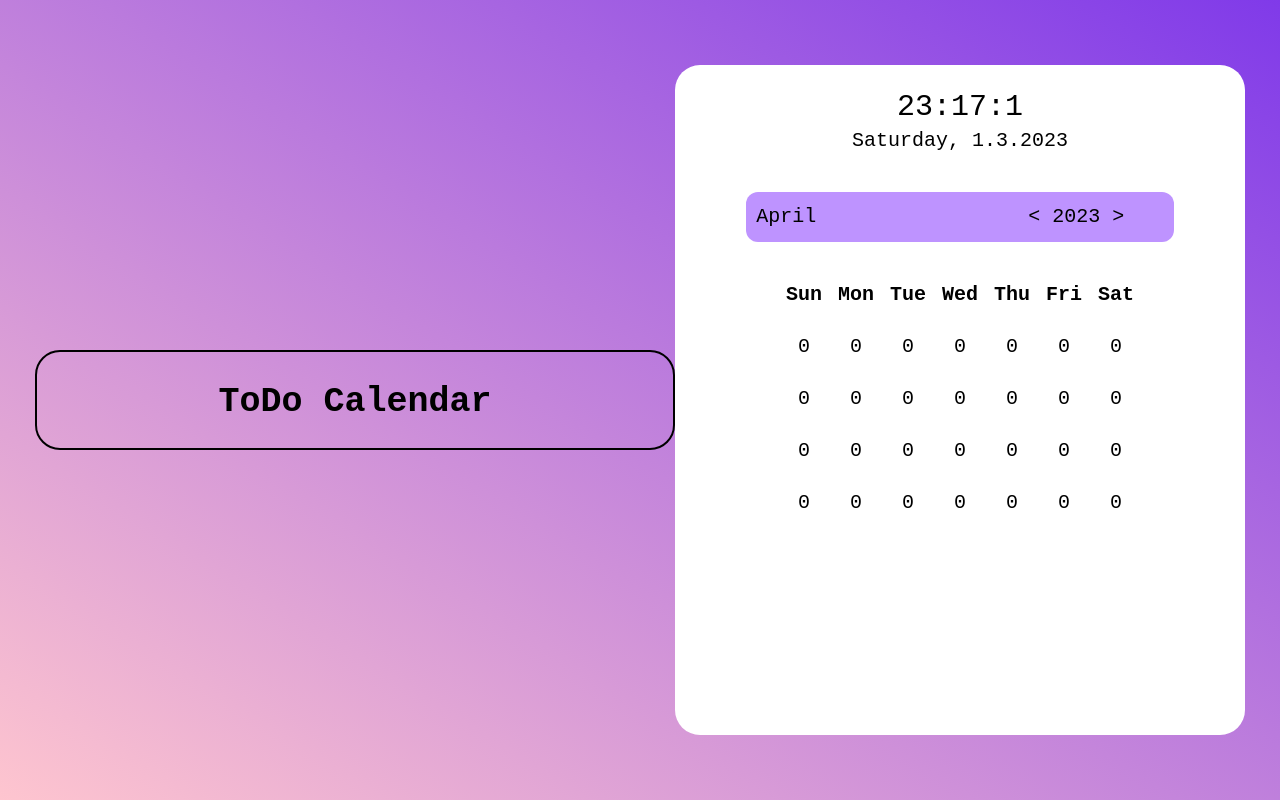
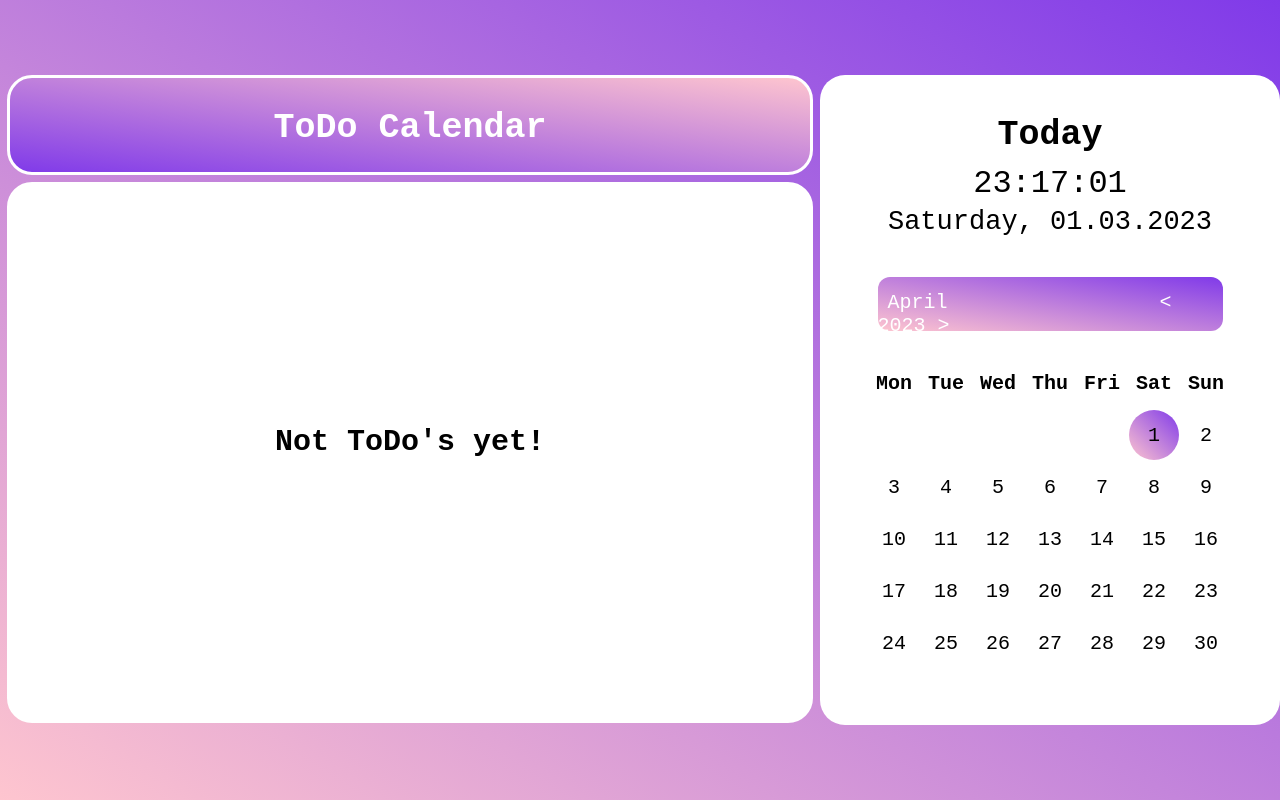
Before and after one commit to Pyth0nHater/calendar-with-todo, a plain HTML site: page index.html in a window 1280 px wide. Drawn offline with Linux system fonts and the light colour scheme.

Commit message:
wqeeeeeeeeeeee

```diff
--- a/index.html
+++ b/index.html
@@ -9,49 +9,35 @@
     <title>Calendar with ToDo</title>
 </head>
 <body onload="updateDate(); setInterval('updateDate(); updateTime()', 1000 ); updateTime(); todayYearMonth()">
+    <div class="main">
+        <div class="mainContainer">
             <div class="headColor">
                 <div class="headName"><strong>ToDo Calendar</strong></div>
             </div>
+            <div class="todoList">
+                <div class="notTodo"><strong>Not ToDo's yet!</strong></div>
+            </div>
+        </div>
         <div class="container">
             <div class="calendarBody">
+                <div class="today"><strong>Today</strong></div>
                 <div class="nowToday">
                     <div class="todayTime"></div>
                     <div class="todayDate"></div>
                 </div>
                 <div class="calendarHeader">
                     <span class="month">
-                    <button class="changeMonth"></button>
+                        <button class="changeMonth" onclick="changeMonth()"></button>
                     </span>
                     <span class="yearWithButtons">
-                    <button class="changeYear"><</button>
+                        <button class="changeYear" onclick="changeYearBack()"><</button>
                             <span class="year"></span>
-                    <button class="changeYear">></button>
+                        <button class="changeYear"  onclick="changeYearNext()">></button>
                     </span>
                 </div>
-            <table>
-                <th>Sun</th>
-                <th>Mon</th>
-                <th>Tue</th>
-                <th>Wed</th>
-                <th>Thu</th>
-                <th>Fri</th>
-                <th>Sat</th>
-                <tr>
-                    <td></td><td></td><td></td><td></td><td></td><td></td><td></td>
-                </tr>
-                <tr>
-                    <td></td><td></td><td></td><td></td><td></td><td></td><td></td>
-                </tr>
-                <tr>
-                    <td></td><td></td><td></td><td></td><td></td><td></td><td></td>
-                </tr>
-                <tr>
-                    <td></td><td></td><td></td><td></td><td></td><td></td><td></td>
-                </tr>
-
-
-
-            </table>
+                <div class="calendar"></div>
+                <div class="forChangeMonth"></div>
+            </div>
         </div>
     </div>
 </body>
--- a/script.js
+++ b/script.js
@@ -22,17 +22,18 @@ const weekday = [
     "Friday",
     "Saturday"
 ];
+let now = new Date();
+
 
 function updateDate(){
     let now = new Date();
 
     const todayDate = document.querySelector('.todayDate')
     let nowWeek = weekday[now.getDay()]
-    let nowDay = now.getDate()
-    let nowMonth = now.getMonth()
+    let nowDay = String(now.getDate()).length == 1 ? '0' + String(now.getDate()) : String(now.getDate())
+    let nowMonth = String(now.getMonth()).length == 1 ? '0' + String(now.getMonth()) : String(now.getMonth())
     let nowYear = now.getFullYear()
 
-    console.log(typeof(nowSeconds))
     todayDate.innerHTML = `${nowWeek}, ${nowDay}.${nowMonth}.${nowYear}`;
 }
 
@@ -40,9 +41,9 @@ function updateTime(){
     let now = new Date();
 
     const todayTime = document.querySelector('.todayTime')
-    let nowHours = now.getHours()
-    let nowMinutes = now.getMinutes()
-    let nowSeconds = now.getSeconds()
+    let nowHours = String(now.getHours()).length == 1 ? '0' + String(now.getHours()) : String(now.getHours())
+    let nowMinutes = String(now.getMinutes()).length == 1 ? '0' + String(now.getMinutes()) : String(now.getMinutes())
+    let nowSeconds = String(now.getSeconds()).length == 1 ? '0' + String(now.getSeconds()) : String(now.getSeconds())
 
     todayTime.innerHTML = `${nowHours}:${nowMinutes}:${nowSeconds}`
 
@@ -58,15 +59,101 @@ function todayYearMonth(){
     todayYear.innerHTML = `${now.getFullYear()}`
 }
 
+
+
+function createCalendar(elem, year, month){
+    elem = document.querySelector(elem)
+
+    let d = new Date(year, month)
+
+    let table = `
+    <table>
+    <tr>
+        <th>Mon</th>
+        <th>Tue</th>
+        <th>Wed</th>
+        <th>Thu</th>
+        <th>Fri</th>
+        <th>Sat</th>
+        <th>Sun</th>
+    </tr><tr>`;
+
+    for(let i = 0; i<getDay(d);i++){
+        table += '<td></td>'
+    }
+
+    while(d.getMonth() == month){
+        if(d.getDate() == now.getDate()){
+            table += '<td>' + '<button class="clickDay" onclick ="addTodo()" style=" background: linear-gradient(to bottom left, rgb(128, 58, 233), rgb(254, 197, 207));">' + d.getDate() + '</button>' + '</td>'
+        }else{
+        table += '<td>' + '<button class="clickDay" onclick ="addTodo()" >' + d.getDate() + '</button>' + '</td>'
+        }
+        if(getDay(d) % 7 == 6){
+           table+='</tr><tr>'
+        }
+        d.setDate(d.getDate()+1)
+    }
+
+    for(let i = getDay(d); i<7;i++){
+        table += '<td></td>'
+    }
+
+    table += '</tr></table>'
+    elem.innerHTML = table
+}
+let yearForChange = now.getFullYear()
+let monthForChange = now.getMonth()
+
+createCalendar('.calendar', yearForChange, monthForChange)
+
+function changeYearBack(){
+    yearForChange--
+    const todayYear = document.querySelector('.year')
+    todayYear.innerHTML = `${yearForChange}`
+    createCalendar('.calendar', yearForChange, now.getMonth())
+}
+
+function changeYearNext(){
+    yearForChange++
+    const todayYear = document.querySelector('.year')
+    todayYear.innerHTML = `${yearForChange}`
+    createCalendar('.calendar', yearForChange, now.getMonth())
+}
+
+function getDay(date){
+    let day = date.getDay();
+    if(day == 0) day = 7
+    return day - 1
+}
+
+
 function addTodo(){
     console.log('ADD')
 }
 
-const days = document.querySelectorAll('td')
-days.forEach(e  => {
-    const daysButtons = document.createElement('button')
-    daysButtons.className = 'clickDay'
-    daysButtons.onclick = addEventListener('click', addTodo)
-    daysButtons.innerHTML = '0'
-    e.append(daysButtons)
-    })
+
+function changeMonth(){
+    const monthListForCahnge = document.querySelector('.forChangeMonth')
+    months.forEach(element => {
+        const monthButtons = document.createElement('button')
+        monthButtons.className = 'clickMonth'
+        monthButtons.onclick = addEventListener('click',choseMonth())
+        monthButtons.innerHTML = element
+        monthListForCahnge.append(monthButtons)
+    });
+    monthListForCahnge.style.display = "block";
+    document.querySelector('.calendar').style.display = "none";
+}
+
+function choseMonth(){
+
+}
+
+// const days = document.querySelectorAll('td')
+// days.forEach(e  => {
+//     const daysButtons = document.createElement('button')
+//     daysButtons.className = 'clickDay'
+//     daysButtons.onclick = addEventListener('click', addTodo)
+//     daysButtons.innerHTML = '0'
+//     e.append(daysButtons)
+//     })
--- a/style.css
+++ b/style.css
@@ -3,66 +3,68 @@
     padding: 0;
     border: 0;
     outline: none;
-    box-sizing: border-box;
 }
 
 body{
     height: 100vh;
     background: linear-gradient(to bottom left, rgb(128, 58, 233), rgb(254, 197, 207));
+
+}
+
+.main{
     display: flex;
+    justify-content: center;
     align-items: center;
-    justify-content: center;
+    width: auto;
+    height: 100vh;
+}
+
+.mainContainer{
+    padding: 7px;
+    padding-top: 5px;
+    display:inline-block;
+    vertical-align: middle;
 
 }
 
 .container{
-    position: relative;
-    height:700px;
+    display:inline-block;
+    vertical-align: middle;
+    height: 650px;
     width: 500px;
     background-color: white;
     border-radius: 25px;
 }
 
-@media (max-width: 1300px) {
-    .container{
-        width: 570px;
-        height: 670px;
-    }
+.headColor{
+    text-align: center;
+    border: solid 3px white;
+    border-radius: 25px;
+    height: 94px;
+    width: 800px;
+    background: linear-gradient(to top right, rgb(128, 58, 233), rgb(254, 197, 207));
 }
 
-@media (max-width: 1100px) {
-    .container{
-        width: 454px;
-        height: 554px;
-    }
-}
-
-@media (max-width: 850px) {
-    .container{
-        width: 270px;
-        height: 370px;
-    }
-}
-
-@media (max-width: 400px) {
-    .container{
-        width: 170px;
-        height: 270px;
-    }
-}
-
-
-.headColor{
-    text-align: center;
-    justify-content: center;
-    border: solid 2px;
+.todoList{
+    margin-top: 7px;
+    border: solid 3px white;
     border-radius: 25px;
-    height: 100px;
-    width: 50%;
+    height: 535px;
+    width: 800px;
+    background-color: white;
 }
 
 .headName{
+    color: white;
     padding-top: 30px;
+    font-size: 35px;
+    font-family: Andale Mono, monospace;
+}
+
+.today{
+    margin-top: 40px;
+    text-align: center;
+    justify-content: center;
     font-size: 35px;
     font-family: Andale Mono, monospace;
 }
@@ -72,27 +74,27 @@ body{
 }
 
 .todayTime{
-    margin-top: 25px;
-    font-size: 30px;
+    margin-top: 10px;
+    font-size: 32px;
     font-family: Andale Mono, monospace;
 }
 
 .todayDate{
     margin-top: 5px;
-    font-size: 20px;
+    font-size: 27px;
     font-family: Andale Mono, monospace;
 }
 
 
 .calendarHeader{
-    padding-top: 12.5px;
+    padding-top: 14px;
     margin-top: 40px;
     margin-left: auto;
     margin-right: auto;
     border-radius: 12px;
-    height: 50px;
+    height: 40px;
     width: 75%;
-    background-color: rgb(190, 147, 255);
+    background: linear-gradient(to bottom left, rgb(128, 58, 233), rgb(254, 197, 207));
 }
 .month{
     margin-left: 10px;
@@ -101,19 +103,22 @@ body{
 }
 
 .yearWithButtons{
+    color:white;
     font-size: 20px;
     font-family: Andale Mono, monospace;
     margin-left: 200px;
 }
 
 .changeYear{
-    background-color: rgb(190, 147, 255);
+    background: none;
+    color:white;
     font-size: 20px;
     font-family: Andale Mono, monospace;
 }
 
 .changeMonth{
-    background-color: rgb(190, 147, 255);
+    color:white;
+    background: none;
     font-size: 20px;
     font-family: Andale Mono, monospace;
 }
@@ -138,7 +143,7 @@ td,th{
 }
 
 .clickDay:hover{
-    background-color: rgb(190, 147, 255);
+    background-color: rgb(254, 197, 207);
 }
 
 table{
@@ -147,3 +152,23 @@ table{
     align-items: center;
     justify-content: center;
 }
+
+
+.notTodo{
+    margin-top: 30%;
+    display: flex;
+    align-items: center;
+    justify-content: center;
+    font-size: 30px;
+    font-family: Andale Mono, monospace;
+}
+
+.forChangeMonth{
+    display: none;
+    height: 300px;
+    width: 300px;
+    border-radius: 24px;
+    background-color: white;
+    font-size: 30px;
+    font-family: Andale Mono, monospace;
+}
```
Lines whose indentation alone changed are shown as unchanged.
